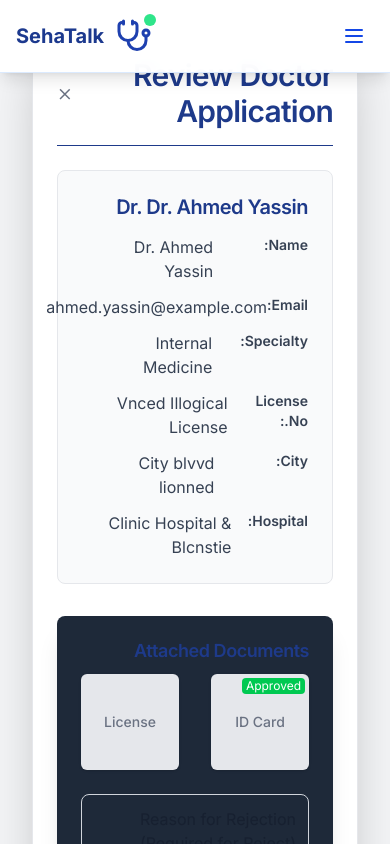
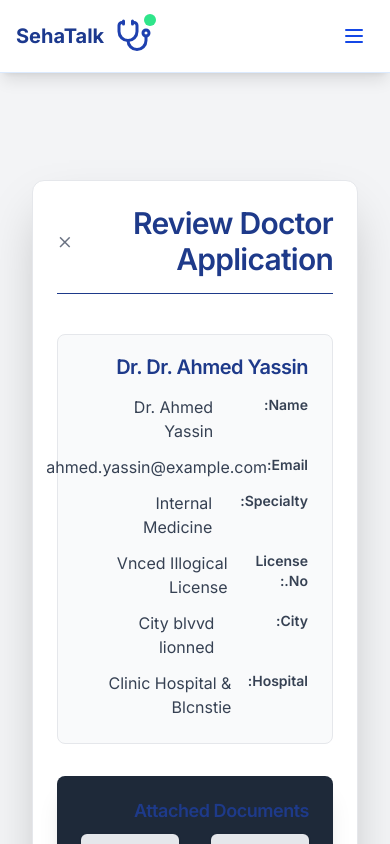
Before and after one commit to AdhamAhmed2005/SehaTalk, a Next.js app: page /admin-dashboard/doctors/review/1 in a window 390 px wide. Shown: the top 844 px of the page. Built offline with nearby package versions, Linux system fonts and the light colour scheme.

Commit message:
feat: Final logic fixes and UI adjustments for doctor verification

```diff
--- a/app/admin-dashboard/doctors/review/[doctorId]/DecisionPanel.jsx
+++ b/app/admin-dashboard/doctors/review/[doctorId]/DecisionPanel.jsx
@@ -4,19 +4,25 @@
 import { useState } from 'react';
 
 
-function DocumentPreview({ doc }) {
+function DocumentPreview({ doc, doctorStatus }) {
+
+    const canShowApprovedBadge = doc.status === 'Approved' && doctorStatus === 'Approved';
+
     return (
         <div className="relative w-28 h-24 bg-gray-200 rounded-md overflow-hidden shadow-sm flex items-center justify-center cursor-pointer hover:shadow-lg transition">
 
             <span className="text-sm text-gray-500 font-medium">
                 {doc.type}
             </span>
-            {doc.status === 'Approved' && (
+
+            {canShowApprovedBadge && (
                 <div className=" absolute top-1 right-1 px-1 text-xs bg-green-500 text-white rounded mr-2">Approved</div>
             )}
         </div>
     );
 }
+
+
 
 
 export default function DecisionPanel({ doctor }) {
@@ -51,7 +57,7 @@ export default function DecisionPanel({ doctor }) {
           value={rejectionReason}
           onChange={(e) => setRejectionReason(e.target.value)}
           placeholder="Reason for Rejection (Required for Reject)"
-          className="w-full p-3 rounded-lg text-gray-900 border border-gray-300 focus:ring-red-500 focus:border-red-500"
+          className="w-full p-3 rounded-lg text-white border border-gray-300 focus:ring-red-500 focus:border-red-500"
           rows="2"
         />
 
--- a/app/admin-dashboard/doctors/review/[doctorId]/DoctorInfoCard.jsx
+++ b/app/admin-dashboard/doctors/review/[doctorId]/DoctorInfoCard.jsx
@@ -2,7 +2,7 @@
 
 export default function DoctorInfoCard({ doctor }) {
   return (
-    <div className="p-6 bg-gray-50 rounded-lg border border-gray-200 h-full">
+    <div className="p-6 bg-gray-50 rounded-lg border border-gray-200 h-full pt-5">
       <h2 className="text-xl font-bold text-gray-900 mb-4">
         Dr. {doctor.name}
       </h2>
--- a/app/admin-dashboard/doctors/review/[doctorId]/page.jsx
+++ b/app/admin-dashboard/doctors/review/[doctorId]/page.jsx
@@ -27,7 +27,7 @@ export default async function DoctorReviewPage({ params }) {
   const doctor = MOCK_DOCTOR_DETAILS;
 
   return (
-    <div className="min-h-screen bg-gray-100 p-8">
+    <div className="min-h-screen bg-gray-100 p-8 pt-45">
       <div className="max-w-4xl mx-auto bg-white p-6 rounded-xl shadow-2xl border border-gray-200">
 
 
@@ -39,7 +39,7 @@ export default async function DoctorReviewPage({ params }) {
           </button>
         </div>
 
-        <div className="grid grid-cols-1 md:grid-cols-2 gap-8">
+        <div className="grid grid-cols-1 md:grid-cols-2 gap-8 pt-4">
 
 
           <DoctorInfoCard doctor={doctor} />
```
